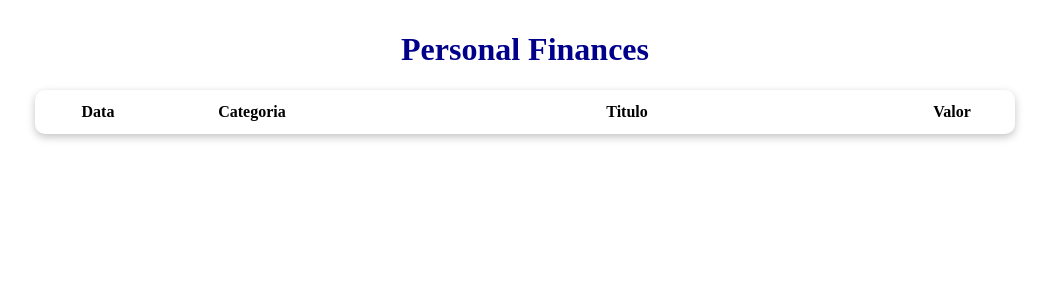
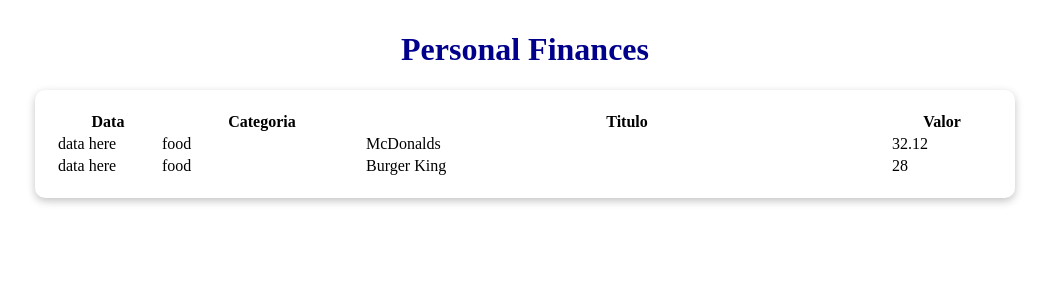
Before and after one commit to santosfk/personal-finances, a React (Vite) app: page / in a window 1280 px wide. Shown: the top 300 px of the page, without its empty margins (115-1164 px from the left). Built offline with nearby package versions, Linux system fonts and the light colour scheme.

Commit message:
sending data to table component

```diff
--- a/src/App.tsx
+++ b/src/App.tsx
@@ -8,19 +8,20 @@ import { filterListByMonth, getCurrentMonth } from "./helpers/dateFilter.";
 import Table from "./components/Table";
 function App() {
   const [list, setList] = useState(items);
-  const [filteredList, setFilteredList] = useState<Item[]>();
+  const [filteredList, setFilteredList] = useState<Item[]>([]);
   const [currentMonth, setCurrentMonth] = useState(getCurrentMonth());
 
   useEffect(() => {
     setFilteredList(filterListByMonth(list, currentMonth));
   }, [list, currentMonth]);
+  console.log(filteredList);
   return (
     <style.Container>
       <style.Header>
         <style.Title>Personal Finances</style.Title>
       </style.Header>
       <style.Body>
-        <Table />
+        <Table list={filteredList} />
       </style.Body>
     </style.Container>
   );
--- a/src/components/Table/index.tsx
+++ b/src/components/Table/index.tsx
@@ -1,7 +1,12 @@
 import React from "react";
 import * as style from "./styles";
+import { Item } from "../../types/Item";
 
-function Table() {
+type Props = {
+  list: Item[];
+};
+
+function Table({ list }: Props) {
   return (
     <style.Container>
       <thead>
@@ -12,6 +17,16 @@ function Table() {
           <style.HeadColum width={100}>Valor</style.HeadColum>
         </tr>
       </thead>
+      <tbody>
+        {list.map((item, index) => (
+          <tr key={index}>
+            <td>data here</td>
+            <td>{item.category}</td>
+            <td>{item.title}</td>
+            <td>{item.value}</td>
+          </tr>
+        ))}
+      </tbody>
     </style.Container>
   );
 }
--- a/src/components/Table/styles.ts
+++ b/src/components/Table/styles.ts
@@ -3,7 +3,7 @@ import styled from "styled-components";
 export const Container = styled.table`
   width: 100%;
   border-radius: 10px;
-  padding: 10px;
+  padding: 20px;
   box-shadow: rgba(0, 0, 0, 0.24) 0px 3px 8px;
   background-color: white;
 `;
--- a/src/data/items.ts
+++ b/src/data/items.ts
@@ -2,9 +2,27 @@ import { Item } from "../types/Item";
 
 export const items: Item[] = [
   {
-    date: new Date(2021, 9, 15),
-    category: "expenses",
-    title: "conta de luz",
-    value: 200,
+    date: new Date(2022, 2, 6),
+    category: "food",
+    title: "McDonalds",
+    value: 32.12,
+  },
+  {
+    date: new Date(2022, 2, 7),
+    category: "food",
+    title: "Burger King",
+    value: 28,
+  },
+  {
+    date: new Date(2022, 1, 16),
+    category: "rent",
+    title: "Aluguel Apt",
+    value: 2300,
+  },
+  {
+    date: new Date(2022, 5, 18),
+    category: "salary",
+    title: "Salário ACME",
+    value: 4500,
   },
 ];
--- a/src/helpers/dateFilter..ts
+++ b/src/helpers/dateFilter..ts
@@ -1,7 +1,7 @@
 import { Item } from "../types/Item";
 export const getCurrentMonth = () => {
   let now = new Date();
-  return `${now.getFullYear()} - ${now.getMonth() + 1}`;
+  return `${now.getFullYear()}-${now.getMonth() + 1}`;
 };
 
 export const filterListByMonth = (list: Item[], date: string): Item[] => {
@@ -10,7 +10,7 @@ export const filterListByMonth = (list: Item[], date: string): Item[] => {
   for (let i in list) {
     if (
       list[i].date.getFullYear() === parseInt(year) &&
-      list[1].date.getMonth() + 1 === parseInt(month)
+      list[i].date.getMonth() + 1 === parseInt(month)
     ) {
       newList.push(list[i]);
     }
```
